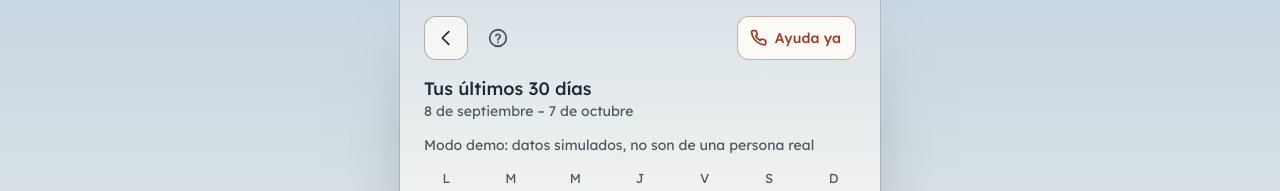
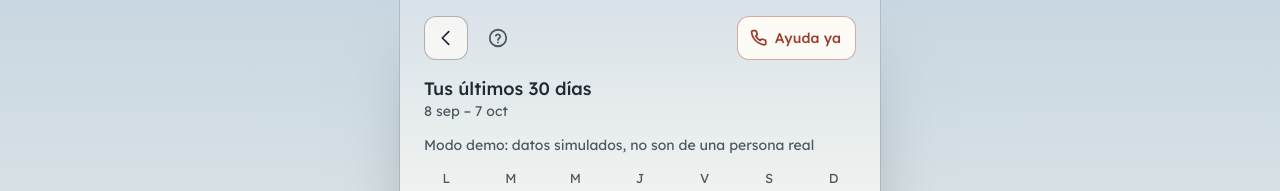
Before and after one commit to Melissa1221/clima-interior, a React (Vite) app: page / in a window 1280 px wide. Both pictures are taken after a click on the button "Ver un ejemplo". Shown: the top 191 px of the page. Built offline with nearby package versions, Linux system fonts and the light colour scheme.

Commit message:
fix(historial): rango de fechas y enlace en una línea
B14: «1 de noviembre – 30 de noviembre» y «Ver mis registros» se partían en dos líneas. Rango corto («28 oct – 26 nov», completo para el lector) y «Mis registros». Prueba e2e.

```diff
--- a/src/estilos/pantallas.css
+++ b/src/estilos/pantallas.css
@@ -196,6 +196,7 @@
 
 /* ───────── Historial ───────── */
 .historial__cabeza { display: flex; justify-content: space-between; align-items: flex-end; gap: 8px; }
+.historial__cabeza .etiqueta-sm, .historial__alternar { white-space: nowrap; }
 .semana-dias { display: grid; grid-template-columns: repeat(7, 1fr); gap: 4px; text-align: center; font-size: var(--t-caption); color: var(--ink-2); margin: 0 -8px -6px; }
 /* B3: el calendario usa 8 px de cada margen y huecos de 4 px para que cada día mida 44 px o más a 375 px */
 .calendario { display: grid; grid-template-columns: repeat(7, 1fr); gap: 4px; margin-inline: -8px; }
--- a/src/pantallas/Historial.jsx
+++ b/src/pantallas/Historial.jsx
@@ -91,14 +91,17 @@ function Calendario({ dias, onDia, onVacio }) {
 export function Historial({ cabecera, dias, demo, registros, refugios, onDia, onAlternarDemo }) {
   const [vacio, setVacio] = useState(null)
   const hoy = new Date().toLocaleDateString('en-CA')
-  const rango = `${fechaLarga(dias[0].fecha, { dia: false })} – ${fechaLarga(dias.at(-1).fecha, { dia: false })}`
+  // B14: rango corto («28 oct – 26 nov») para que la cabecera no se parta en dos líneas
+  const corta = (f) => { const d = aFecha(f); return `${d.getDate()} ${MESES[d.getMonth()].slice(0, 3)}` }
+  const rango = `${corta(dias[0].fecha)} – ${corta(dias.at(-1).fecha)}`
+  const rangoLargo = `del ${fechaLarga(dias[0].fecha, { dia: false })} al ${fechaLarga(dias.at(-1).fecha, { dia: false })}`
   return (
     <div className="plana plana--cielo">
       {cabecera}
       <section className="plana__cuerpo historial" aria-labelledby="historial-titulo">
         <div className="historial__cabeza">
-          <div className="fecha"><h1 id="historial-titulo" className="titulo-s">Tus últimos 30 días</h1><span className="etiqueta-sm">{rango}</span></div>
-          {registros > 0 && <Enlace onClick={onAlternarDemo}>{demo ? 'Ver mis registros' : 'Ver ejemplo'}</Enlace>}
+          <div className="fecha"><h1 id="historial-titulo" className="titulo-s">Tus últimos 30 días</h1><span className="etiqueta-sm"><span aria-hidden="true">{rango}</span><span className="sr">{rangoLargo}</span></span></div>
+          {registros > 0 && <Enlace className="historial__alternar" onClick={onAlternarDemo}>{demo ? 'Mis registros' : 'Ver ejemplo'}</Enlace>}
         </div>
         <p className="meta" role="status">{demo ? 'Modo demo: datos simulados, no son de una persona real' : `${registros} ${registros === 1 ? 'día registrado' : 'días registrados'}`}</p>
         <Calendario dias={dias} onDia={onDia} onVacio={setVacio} />
```
Also changed, not shown: 2 other files (tests, documents, lock files or other folders).
